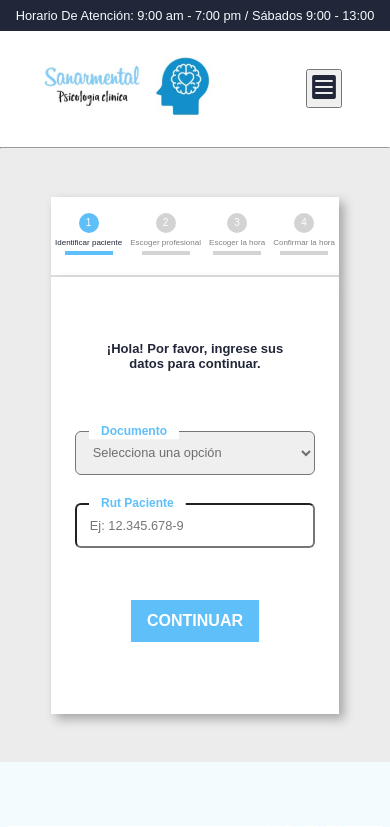
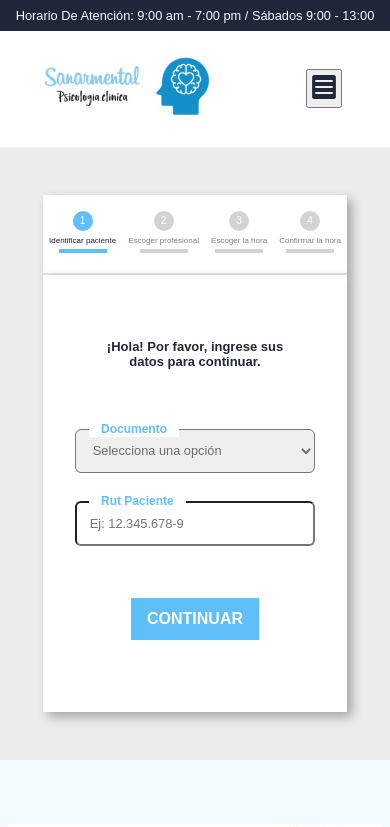
Before and after one commit to Pabloblockchain24/agendaPsicologo_Front, a React (Vite) app: page /reservarHora in a window 390 px wide. Shown: the top 827 px of the page. Built offline with nearby package versions, Linux system fonts and the light colour scheme.

Commit message:
commit143928092024

```diff
--- a/src/App.jsx
+++ b/src/App.jsx
@@ -23,7 +23,6 @@ function App() {
       <CitasProvider>
         <PsicologosProvider>
           <Navbar />
-          <hr />
           <Routes>
             <Route path="*" element={<NotFound />} />
             <Route path="/" element={<Home />} />
--- a/src/components/stepper/stepper.css
+++ b/src/components/stepper/stepper.css
@@ -119,7 +119,7 @@
 
 @media (max-width: 450px) {
   .progress-bar-container {
-    width: 18rem;
+    width: 19rem;
   }
   .step::after {
     width: 3rem;
--- a/src/pages/reservaHoras/reservaHoras.css
+++ b/src/pages/reservaHoras/reservaHoras.css
@@ -112,10 +112,10 @@
 
 @media (max-width: 450px) {
     .citasCard {
-        width: 18rem;
+        width: 19rem;
     }
     .formNavigationContainer{
-        width: 18rem;
+        width: 19rem;
     }
 
     .citasContainer {
```
